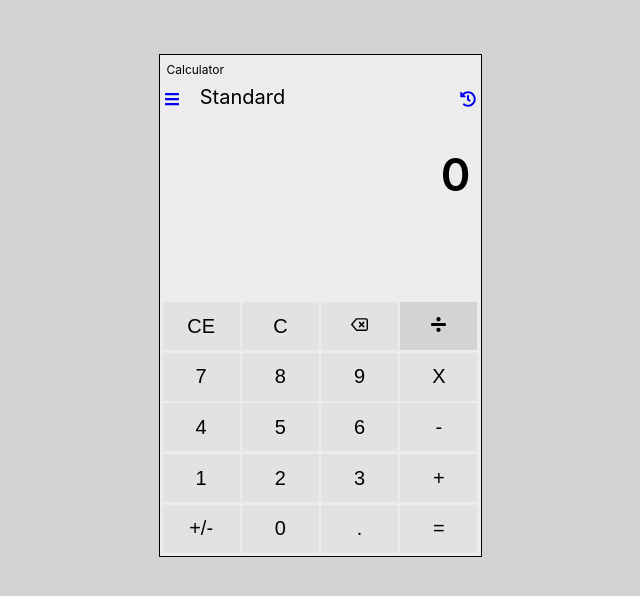
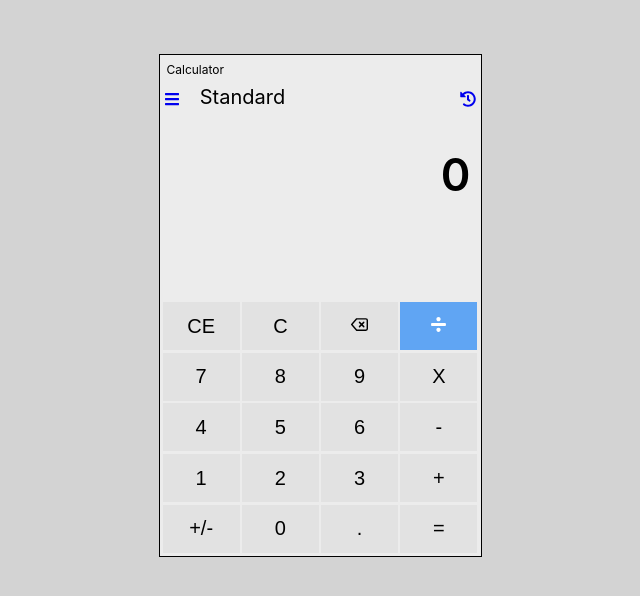
Before and after one commit to FelipeAndrioli/react-windows-calculator, a React (Create React App) app in the folder front_end/: page / in a window 1280 px wide. In both pictures the pointer is over the button 758 px from the left and 326 px from the top of the page. Shown: the top 596 px of the page, without its empty margins (320-960 px from the left). Built offline with nearby package versions, Linux system fonts and the light colour scheme.

Commit message:
Added style to the right column buttons

```diff
--- a/front_end/src/components/Calculator.js
+++ b/front_end/src/components/Calculator.js
@@ -31,9 +31,9 @@ function Calculator() {
                 <div className='calculator-body-down'>
                     {
                         button_array.map(row => {
-                            return row.map(items => {
+                            return row.map((items, index) => {
                                 return (
-                                    <Button type={items} />
+                                    <Button index={index} type={items} />
                                 )
                             })
                         })
--- a/front_end/src/components/buttons/Button.css
+++ b/front_end/src/components/buttons/Button.css
@@ -12,17 +12,7 @@ button:hover {
     background-color: lightgrey;
 }
 
-.personclassX:hover {
-    background-color: rgb(31, 105, 218);
+.blue-act:hover {
+    background-color: rgb(96, 165, 243);
     color: white;
 }
-
-.personclass-:hover {
-    background-color: rgb(31, 105, 218);
-    color: white;
-}
-
-.personclass-:hover {
-    background-color: rgb(31, 105, 218);
-    color: white;
-}
--- a/front_end/src/components/buttons/Button.js
+++ b/front_end/src/components/buttons/Button.js
@@ -4,7 +4,7 @@ import './Button.css'
 function Button(props) {
     return (
         <>
-        <button className={'personclass' + props.type}>{props.type}</button>
+        <button className={props.index == 3 ? 'blue-act' : 'normal-act'}>{props.type}</button>
         </>
     )
 }
```
Also changed, not shown: 1 other file (tests, documents, lock files or other folders).
